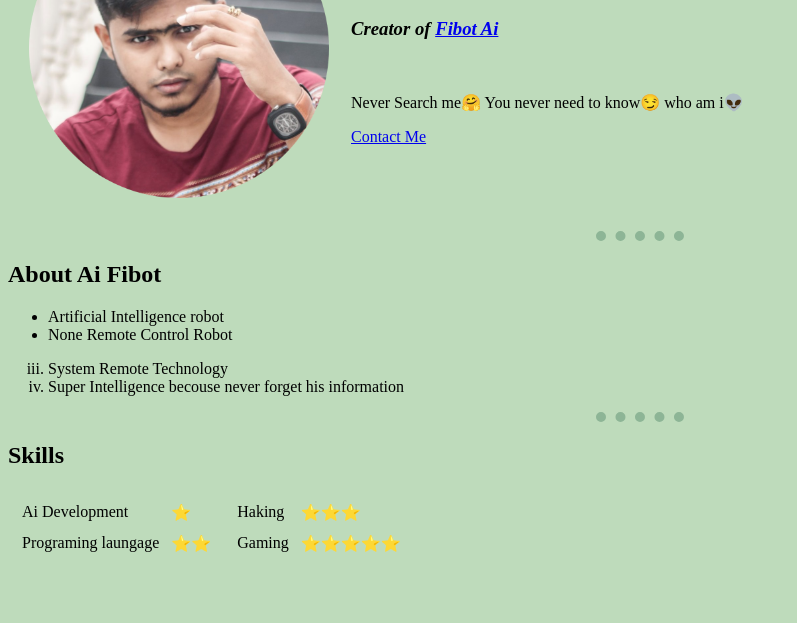
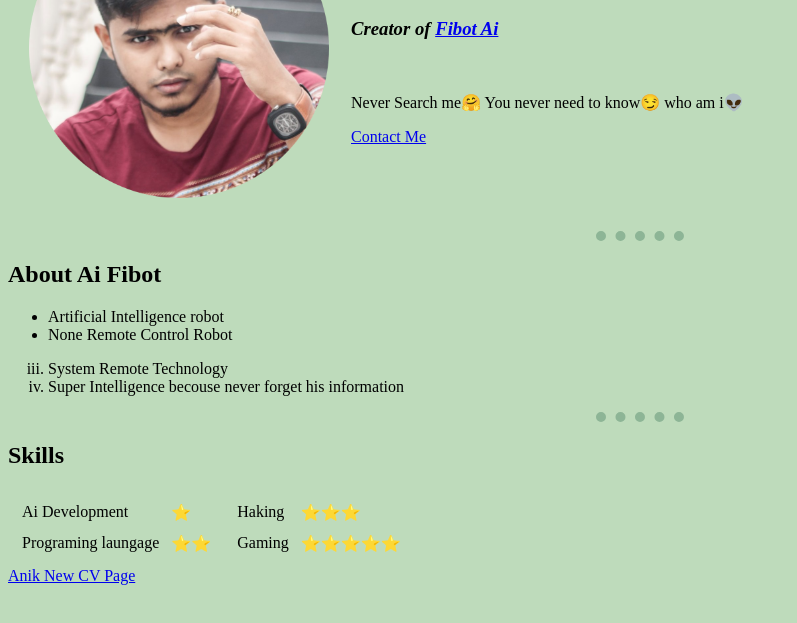
Before and after one commit to AnikAhamed/Project.Fi, a plain HTML site: page index.html in a window 1280 px wide. Shown: the part 131-754 px from the top of the page, without its empty margins (0-797 px from the left). Drawn offline with Linux system fonts and the light colour scheme.

Commit message:
Update index.html

```diff
--- a/index.html
+++ b/index.html
@@ -66,4 +66,5 @@
       </td>
     </tr>
   </table>
+    <a id="anik-cv" href="https://anikahamed.github.io/cv-page/">Anik New CV Page</a>
 </body>
```
